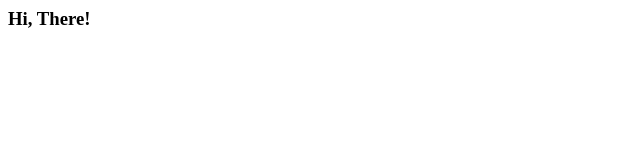
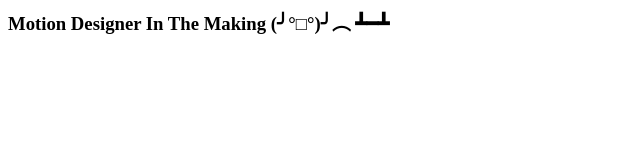
Before and after one commit to aliinmotion/aliinmotion.github.io, a plain HTML site: page index.html in a window 1280 px wide. Shown: the whole page, without its empty margins (0-640 px from the left). Drawn offline with Linux system fonts and the light colour scheme.

Commit message:
Update index.html

```diff
--- a/index.html
+++ b/index.html
@@ -1 +1 @@
-<h3>Hi, There!</h3>
+<h3>Motion Designer In The Making  (╯°□°)╯︵ ┻━┻</h3>
```
